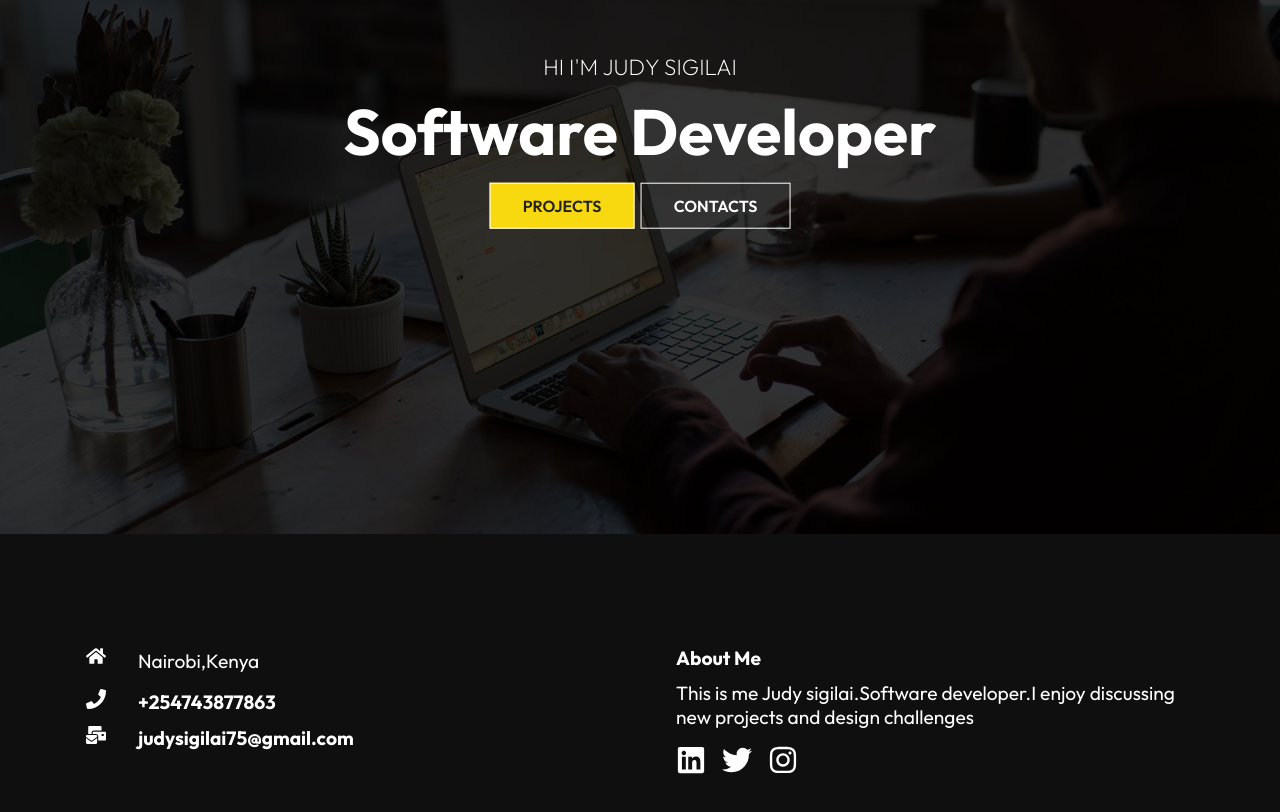
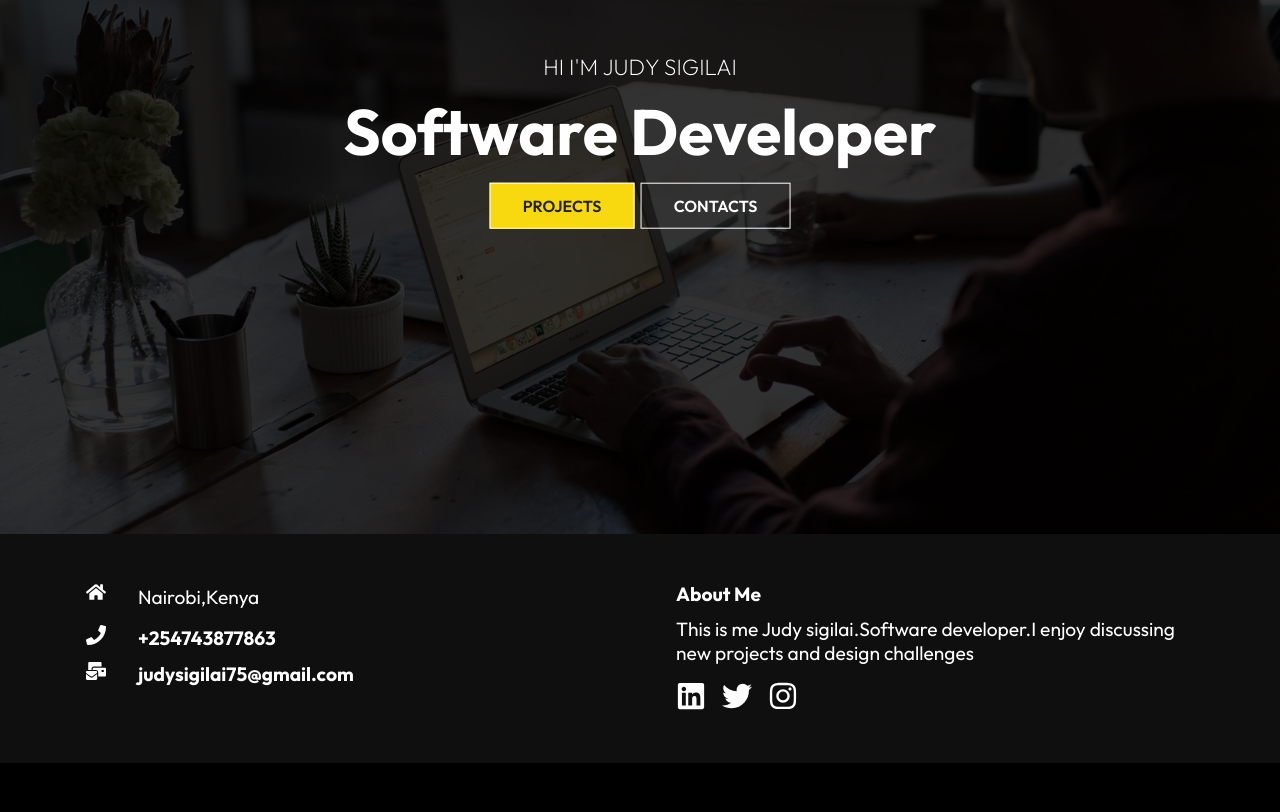
Before and after one commit to judy-chelangat/react-portfolio, a React (Create React App) app: page / in a window 1280 px wide. Shown: the part 266-1078 px from the top of the page. After the commit the page ends 1029 px from the top, so only its background shows below. Built offline with nearby package versions, Linux system fonts and the light colour scheme.

Commit message:
edited the padding

```diff
--- a/src/components/Footer.css
+++ b/src/components/Footer.css
@@ -1,6 +1,6 @@
 .footer{
     width: 100%;
-    padding: 6rem 0;
+    padding: 2rem 0;
     background-color: rgba(19,19,19,0.8);
 }
 
```
